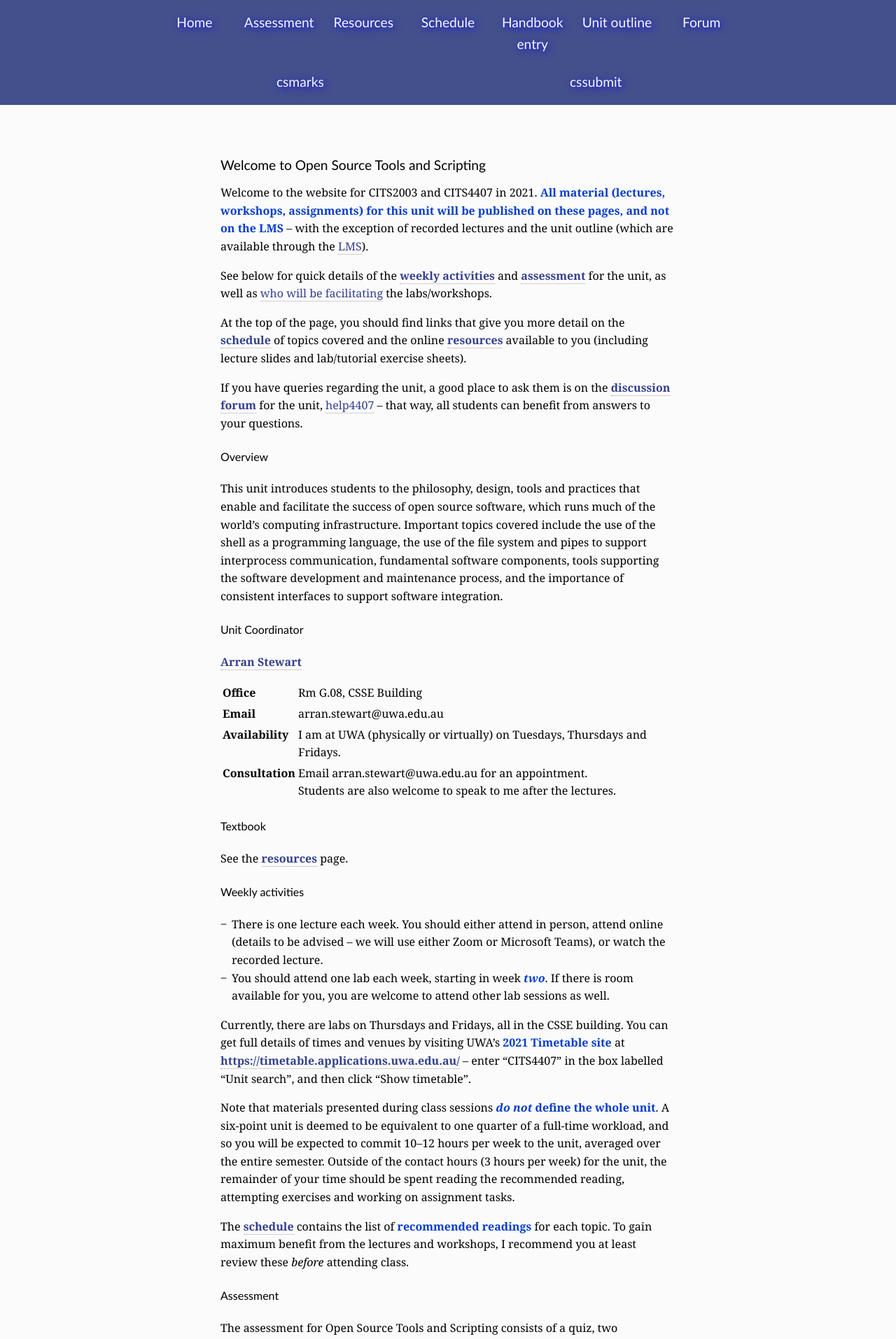
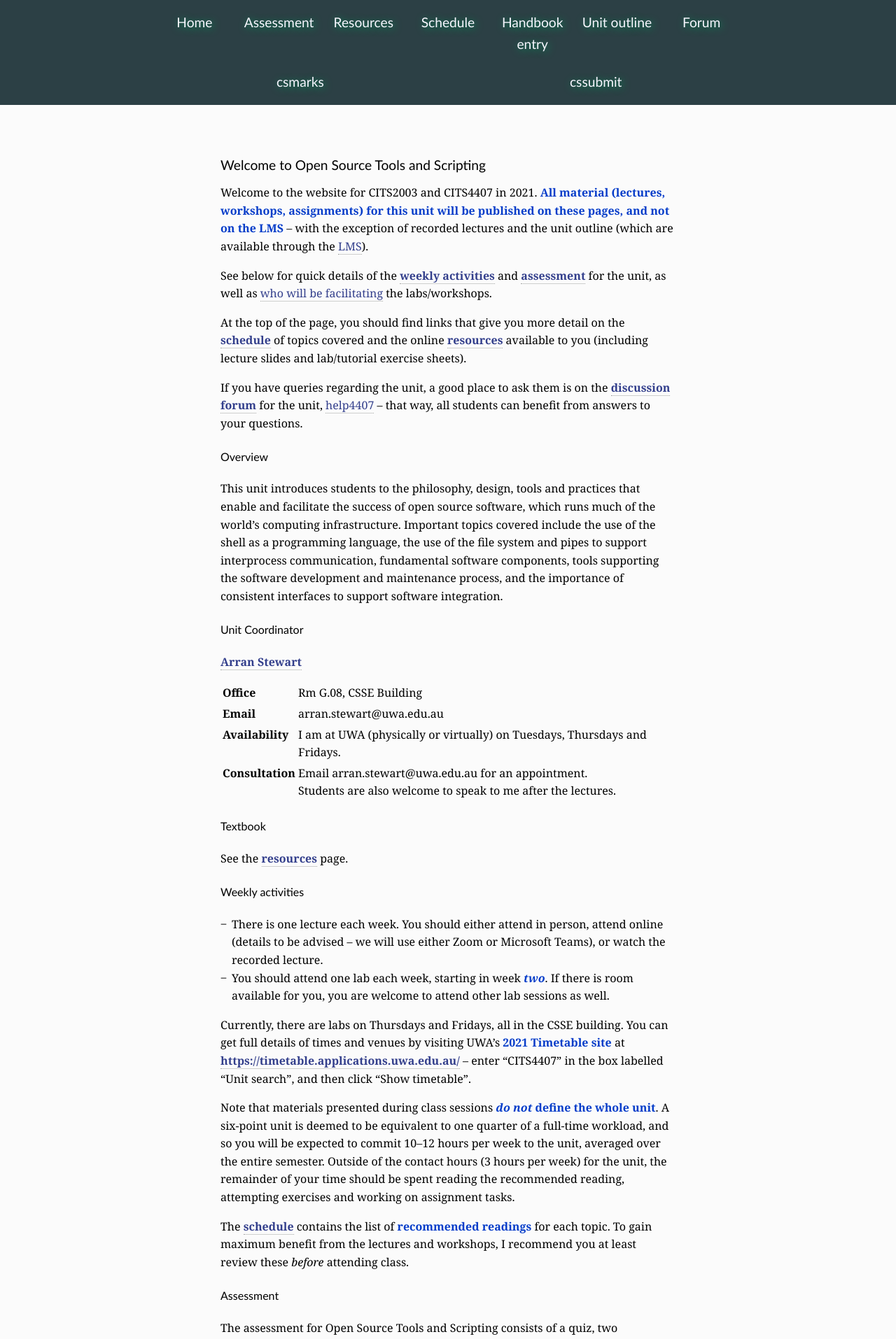
Before and after one commit to cits4407/cits4407.github.io, a Jekyll site: the page built from docs/index.md, in a window 1280 px wide. Shown: the top 1914 px of the page at 70% size. Built offline with Jekyll 4.4.1, drawn with Linux system fonts in a browser that asks for light colours; some web fonts are replaced.

Commit message:
A more bash-y colour

```diff
--- a/docs/_config.yml
+++ b/docs/_config.yml
@@ -2,7 +2,7 @@
 
 ### site serving configuration ###
 
-port: 8080
+port: 8081
 host: 0.0.0.0
 safe: false
 
--- a/docs/assets/css/default.css
+++ b/docs/assets/css/default.css
@@ -118,7 +118,7 @@ h2 {
 /* theme
 ---------*/
 
-/* solid bars: #44508c
+/* solid bars: #2c4045
  * bar links & hrules: cceeee
  * links: #333f8c  */
 
@@ -269,7 +269,7 @@ p.code {
     padding: 0.5em 0em;
     text-align: center;
     background-clip: content-box;
-    text-shadow: 2px 2px 11px blue;
+    text-shadow: 2px 2px 11px #06935d;
   }
 
   /* theme
@@ -281,7 +281,7 @@ p.code {
   *[role="navigation"], .bar {
     font-size:120%;
     font-family: 'ff-meta-serif-sc-web-pro';
-    background: #44508c;
+    background: #2c4045;
   }
 
   *[role="navigation"] a
@@ -314,7 +314,7 @@ p.code {
     flex-direction: column;
   }
   nav[role="navigation"].mobile-only a {
-    background: #44508c;
+    background: #2c4045;
     width: 150%;
     color: white;
     height: 48px;
@@ -336,7 +336,7 @@ p.code {
   }
 
   .toggle-bar {
-    background: #44508c;
+    background: #2c4045;
     width: 200%;
     min-height: 48px;
     height: 48px;
@@ -348,7 +348,7 @@ p.code {
   }
  .toggle-bar button
  {
-    background: #44508c;
+    background: #2c4045;
     color: white;
     border: none;
     height: 48px;
```
